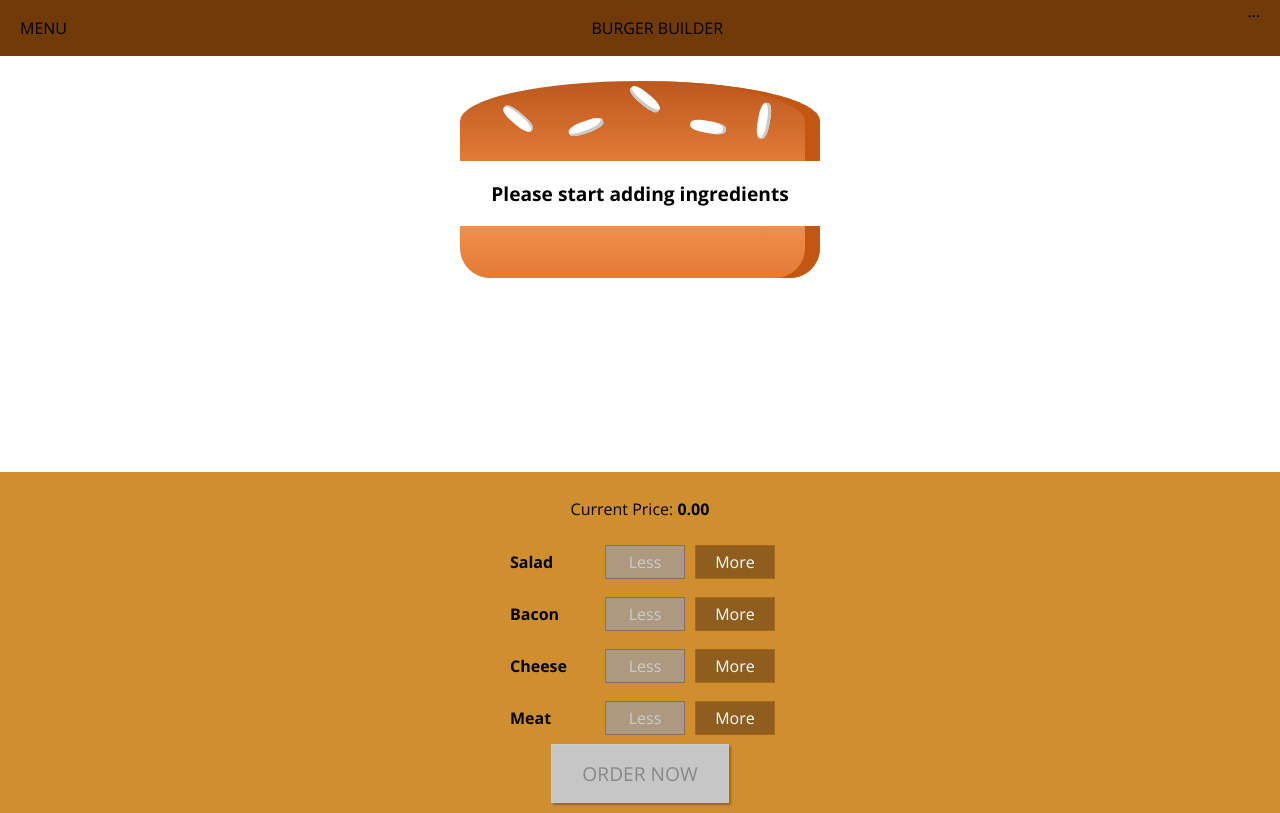
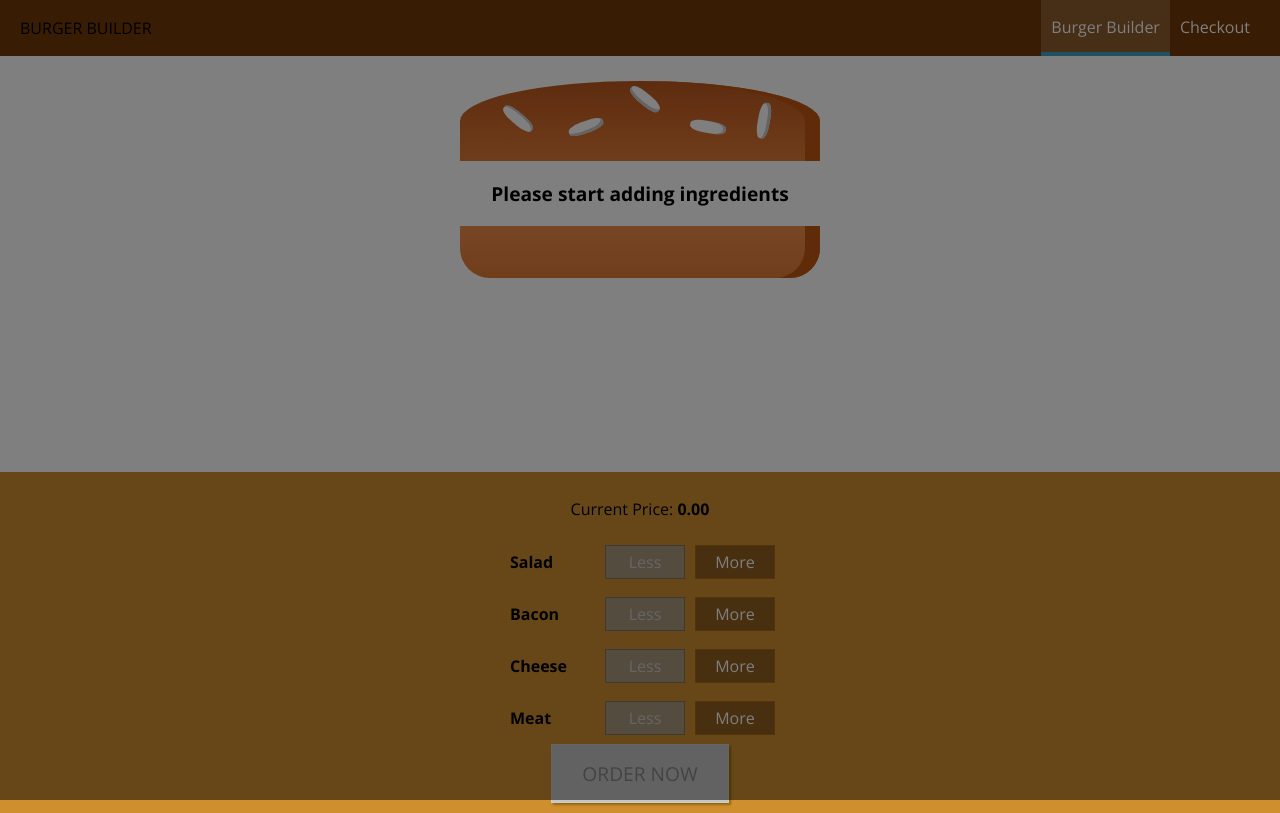
Before and after one commit to BatuhanAydoner/BurgerBuilder-React, a React (Create React App) app: page / in a window 1280 px wide. Built offline with nearby package versions, Linux system fonts and the light colour scheme.

Commit message:
Added side drawer menu and improved structure.

```diff
--- a/src/components/Layout/Layout.js
+++ b/src/components/Layout/Layout.js
@@ -1,15 +1,32 @@
-import React from "react";
+import React, { Component } from "react";
 import Aux from "../../hoc/Auxiliary";
+import SideDrawer from "../Navigation/SideDrawer/SideDrawer";
 import Toolbar from "../Navigation/Toolbar/Toolbar";
 import "./Layout.css";
 
-const Layout = (props) => {
-  return (
-    <Aux>
-      <Toolbar />
-      <main className="Content">{props.children}</main>
-    </Aux>
-  );
-};
+class Layout extends Component {
+  state = {
+    showSideDrawer: true,
+  };
+  sideDrawerClosedHandler = () => {
+    this.setState({ showSideDrawer: false });
+  };
+
+  sideDrawerOpenedHandler = () => {
+    this.setState({ showSideDrawer: true });
+  };
+  render() {
+    return (
+      <Aux>
+        <Toolbar clickedMenu={this.sideDrawerOpenedHandler} />
+        <SideDrawer
+          open={this.state.showSideDrawer}
+          closed={this.sideDrawerClosedHandler}
+        />
+        <main className="Content">{this.props.children}</main>
+      </Aux>
+    );
+  }
+}
 
 export default Layout;
--- /dev/null
+++ b/src/components/Navigation/NavigationItems/NavigationItem/NavigationItem.css
@@ -0,0 +1,47 @@
+.NavigationItem {
+  margin: 10px 0;
+  box-sizing: border-box;
+  display: block;
+  width: 100%;
+  align-items: center;
+}
+
+.NavigationItem a {
+  color: #8f5c2c;
+  text-decoration: none;
+  width: 100%;
+  box-sizing: border-box;
+  display: block;
+}
+
+.NavigationItem a:hover,
+.NavigationItem a:active,
+.NavigationItem a.active {
+  color: 40a4c8;
+}
+
+@media (min-width: 500px) {
+  .NavigationItem {
+    margin: 0;
+    display: flex;
+    height: 100%;
+    width: auto;
+    align-items: center;
+  }
+
+  .NavigationItem a {
+    color: white;
+    text-decoration: none;
+    height: 100%;
+    padding: 16px 10px;
+    border-bottom: 4px solid transparent;
+  }
+
+  .NavigationItem a:hover,
+  .NavigationItem a:active,
+  .NavigationItem a.active {
+    background-color: #8f5c2c;
+    border-bottom: 4px solid #40a4c8;
+    color: white;
+  }
+}
--- /dev/null
+++ b/src/components/Navigation/NavigationItems/NavigationItem/NavigationItem.js
@@ -0,0 +1,12 @@
+import React from "react";
+import "./NavigationItem.css";
+
+const NavigationItem = (props) => (
+  <li className="NavigationItem">
+    <a href={props.link} className={props.active ? "active" : null}>
+      {props.children}
+    </a>
+  </li>
+);
+
+export default NavigationItem;
--- /dev/null
+++ b/src/components/Navigation/NavigationItems/NavigationItems.css
@@ -0,0 +1,15 @@
+.NavigationItems {
+  margin: 0;
+  padding: 0;
+  list-style: none;
+  display: flex;
+  flex-flow: column;
+  align-items: center;
+  height: 100%;
+}
+
+@media (min-width: 500px) {
+  .NavigationItems {
+    flex-flow: row;
+  }
+}
--- /dev/null
+++ b/src/components/Navigation/NavigationItems/NavigationItems.js
@@ -0,0 +1,14 @@
+import React from "react";
+import NavigationItem from "./NavigationItem/NavigationItem";
+import "./NavigationItems.css";
+
+const NavigationItems = (props) => (
+  <ul className="NavigationItems">
+    <NavigationItem link="/" active>
+      Burger Builder
+    </NavigationItem>
+    <NavigationItem link="/">Checkout</NavigationItem>
+  </ul>
+);
+
+export default NavigationItems;
--- /dev/null
+++ b/src/components/Navigation/SideDrawer/DrawerToggle/DrawerToggle.css
@@ -0,0 +1,23 @@
+.DrawerToggle {
+  width: 40px;
+  height: 100%;
+  display: flex;
+  flex-flow: column;
+  justify-content: space-around;
+  align-items: center;
+  padding: 10px 0;
+  box-sizing: border-box;
+  cursor: pointer;
+}
+
+.DrawerToggle div {
+  width: 90%;
+  height: 3px;
+  background-color: white;
+}
+
+@media (min-width: 500px) {
+  .DrawerToggle {
+    display: none;
+  }
+}
--- /dev/null
+++ b/src/components/Navigation/SideDrawer/DrawerToggle/DrawerToggle.js
@@ -0,0 +1,12 @@
+import React from "react";
+import "./DrawerToggle.css";
+
+const DrawerToggle = (props) => (
+  <div className="DrawerToggle" onClick={props.clicked}>
+    <div></div>
+    <div></div>
+    <div></div>
+  </div>
+);
+
+export default DrawerToggle;
--- /dev/null
+++ b/src/components/Navigation/SideDrawer/SideDrawer.css
@@ -0,0 +1,27 @@
+.SideDrawer {
+  position: fixed;
+  left: 0;
+  top: 0;
+  height: 100%;
+  width: 280px;
+  max-width: 70%;
+  z-index: 200;
+  background-color: white;
+  padding: 32px 16px;
+  box-sizing: border-box;
+  transition: transform 0.3s ease-out;
+}
+
+@media (min-width: 500px) {
+  .SideDrawer {
+    display: none;
+  }
+}
+
+.Open {
+  transform: translateX(0);
+}
+
+.Close {
+  transform: translateX(-100%);
+}
--- /dev/null
+++ b/src/components/Navigation/SideDrawer/SideDrawer.js
@@ -0,0 +1,24 @@
+import React from "react";
+import Aux from "../../../hoc/Auxiliary";
+import Logo from "../../Logo/Logo";
+import Backdrop from "../../UI/Backdrop/Backdrop";
+import Modal from "../../UI/Modal/Modal";
+import NavigationItems from "../NavigationItems/NavigationItems";
+import "./SideDrawer.css";
+
+const SideDrawer = (props) => {
+  return (
+    <Aux>
+      <Backdrop show={props.open} clicked={props.closed} />
+      <div className={`SideDrawer ${props.open ? "Open" : "Close"}`}>
+        <Logo />
+        <Backdrop />
+        <nav>
+          <NavigationItems />
+        </nav>
+      </div>
+    </Aux>
+  );
+};
+
+export default SideDrawer;
--- a/src/components/Navigation/Toolbar/Toolbar.css
+++ b/src/components/Navigation/Toolbar/Toolbar.css
@@ -16,3 +16,9 @@
 .Toolbar nav {
   height: 100%;
 }
+
+@media (max-width: 499px) {
+  .DesktopOnly {
+    display: none;
+  }
+}
--- a/src/components/Navigation/Toolbar/Toolbar.js
+++ b/src/components/Navigation/Toolbar/Toolbar.js
@@ -1,14 +1,17 @@
 import React from "react";
 import Logo from "../../Logo/Logo";
+import NavigationItems from "../NavigationItems/NavigationItems";
+import DrawerToggle from "../SideDrawer/DrawerToggle/DrawerToggle";
 import "./Toolbar.css";
 
 const Toolbar = (props) => (
   <header className="Toolbar">
-    <div>MENU</div>
-
+    <DrawerToggle clicked={props.clickedMenu} />
     <Logo />
 
-    <nav>...</nav>
+    <nav className="DesktopOnly">
+      <NavigationItems />
+    </nav>
   </header>
 );
 
--- a/src/components/UI/Modal/Modal.js
+++ b/src/components/UI/Modal/Modal.js
@@ -1,23 +1,25 @@
-import React from "react";
+import React, { Component } from "react";
 import Aux from "../../../hoc/Auxiliary";
 import Backdrop from "../Backdrop/Backdrop";
 import "./Modal.css";
 
-const Modal = (props) => {
+class Modal extends Component {
+  render() {
     return (
       <Aux>
-      <Backdrop show={props.show} clicked={props.modelClosed} />
+        <Backdrop show={this.props.show} clicked={this.props.modelClosed} />
         <div
           className="Modal"
           style={{
-          transform: props.show ? "translateY(0)" : "translateY(-100vh)",
-          opacity: props.show ? "1" : "0",
+            transform: this.props.show ? "translateY(0)" : "translateY(-100vh)",
+            opacity: this.props.show ? "1" : "0",
           }}
         >
-        {props.children}
+          {this.props.children}
         </div>
       </Aux>
     );
-};
+  }
+}
 
-export default Modal;
+export default React.memo(Modal);
```
Lines whose indentation alone changed are shown as unchanged.
